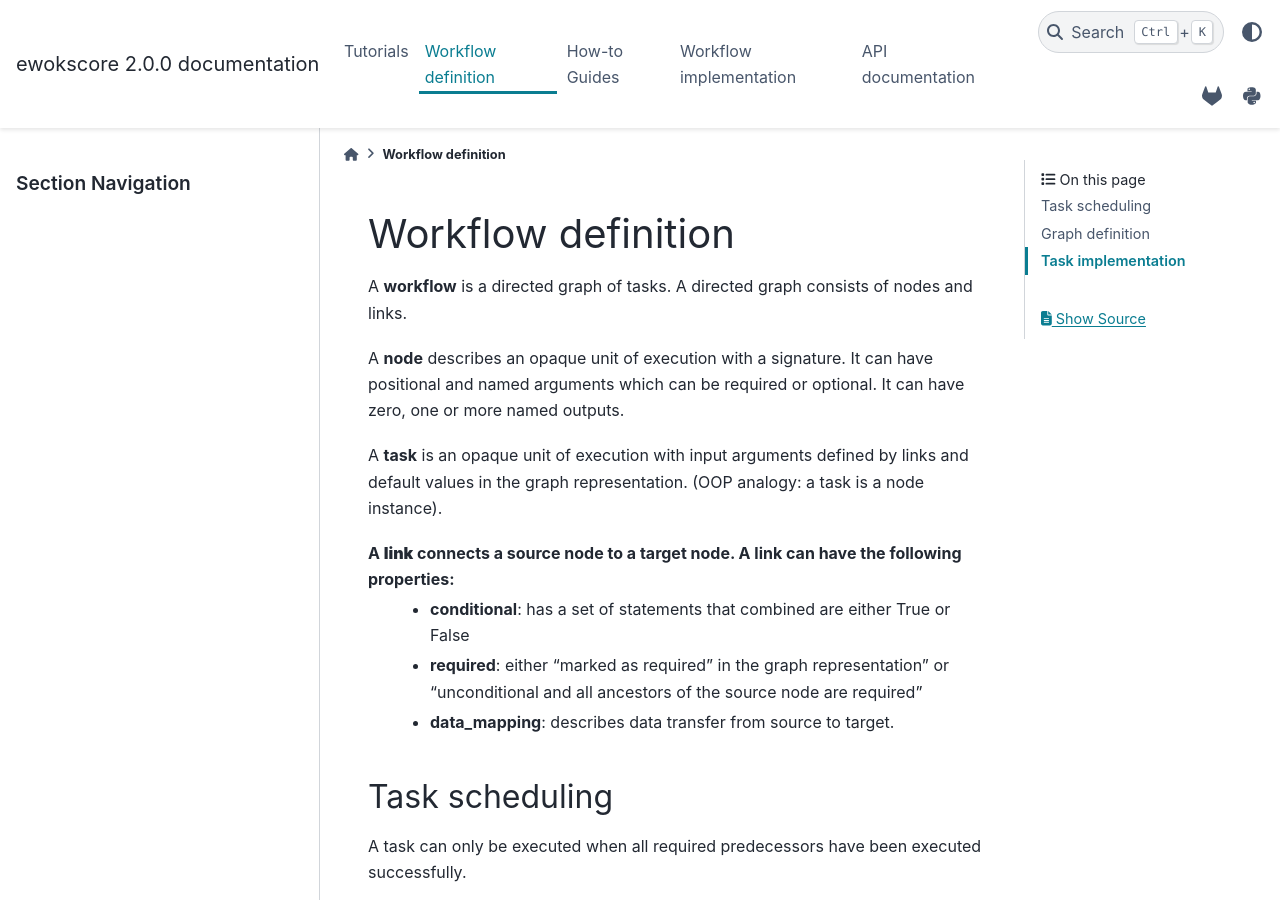
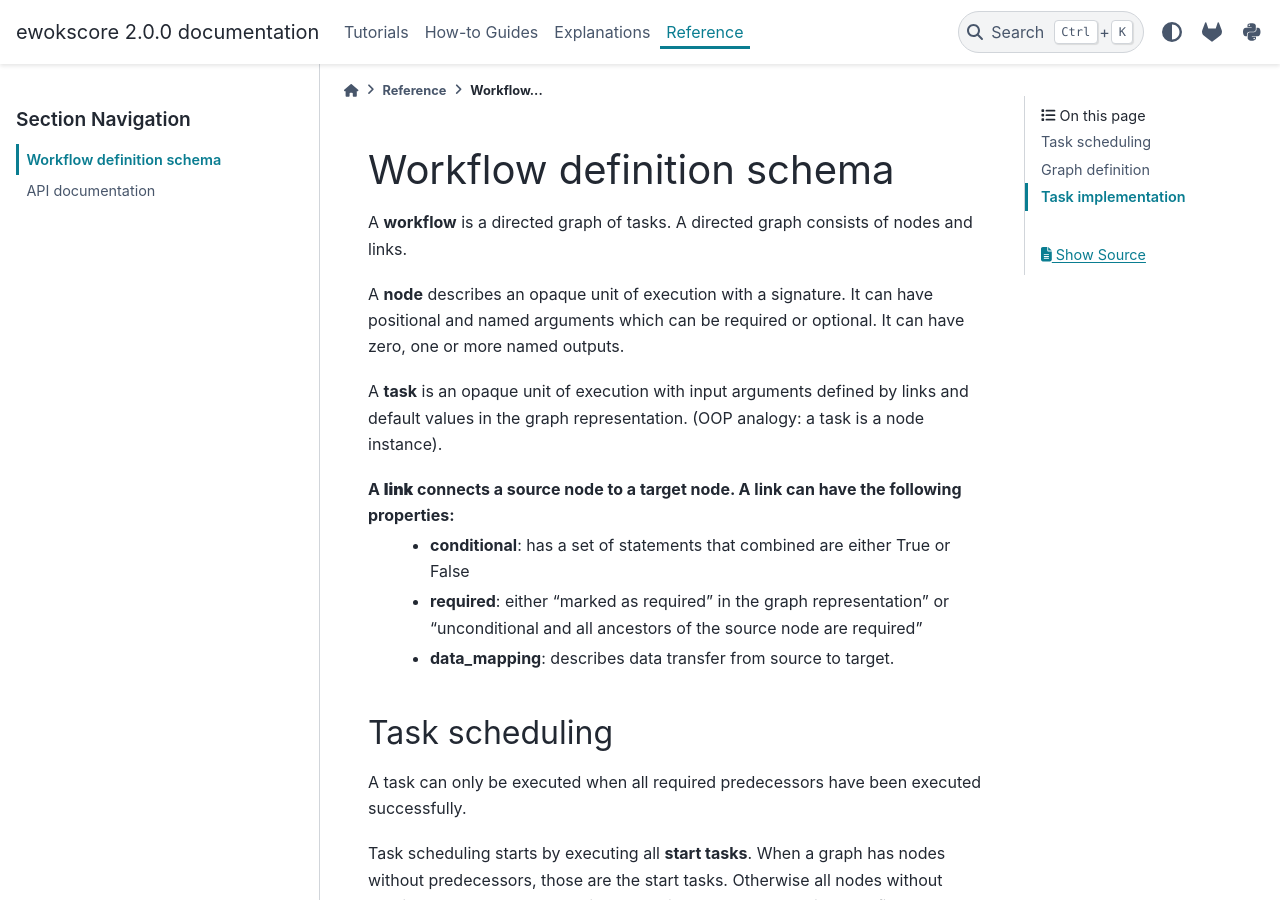
Before and after one commit to ewoks-kit/ewokscore, a Sphinx documentation site: the page built from doc/reference/schema.rst, in a window 1280 px wide and 900 px high. Built offline with Sphinx 7.4.7 and the PyData theme 0.15.4, drawn with Linux system fonts in a browser that asks for light colours; pages that are not in the unit, such as notebooks, are missing from menus; some of the changed text lies outside the part shown.

Commit message:
docs: refactor

```diff
--- /dev/null
+++ b/doc/explanations/index.rst
@@ -0,0 +1,7 @@
+Explanations
+============
+
+.. toctree::
+    :maxdepth: 1
+
+    implementation
--- /dev/null
+++ b/doc/reference/index.rst
@@ -0,0 +1,11 @@
+Reference
+=========
+
+Ewoks workflow definition schema and Python API reference.
+
+.. toctree::
+    :maxdepth: 1
+
+    schema
+    implementation
+    api
--- a/doc/definitions.rst
+++ b/doc/reference/schema.rst
@@ -1,5 +1,5 @@
-Workflow definition
-===================
+Workflow definition schema
+==========================
 
 A **workflow** is a directed graph of tasks. A directed graph consists of nodes and links.
 
--- a/doc/tutorials.rst
+++ b/doc/tutorials/index.rst
@@ -2,5 +2,6 @@ Tutorials
 =========
 
 .. toctree::
+    :maxdepth: 1
 
-    tutorials/hello_world
+    hello_world
```
Also changed, not shown: doc/howtoguides.rst (deleted, +0 -10 lines), doc/howtoguides/index.rst (added, +11 -0 lines), doc/index.rst (+4 -5 lines), doc/explanations/implementation.rst (renamed from doc/implementation.rst), doc/reference/api.rst (renamed from doc/api.rst), 1 other file.
